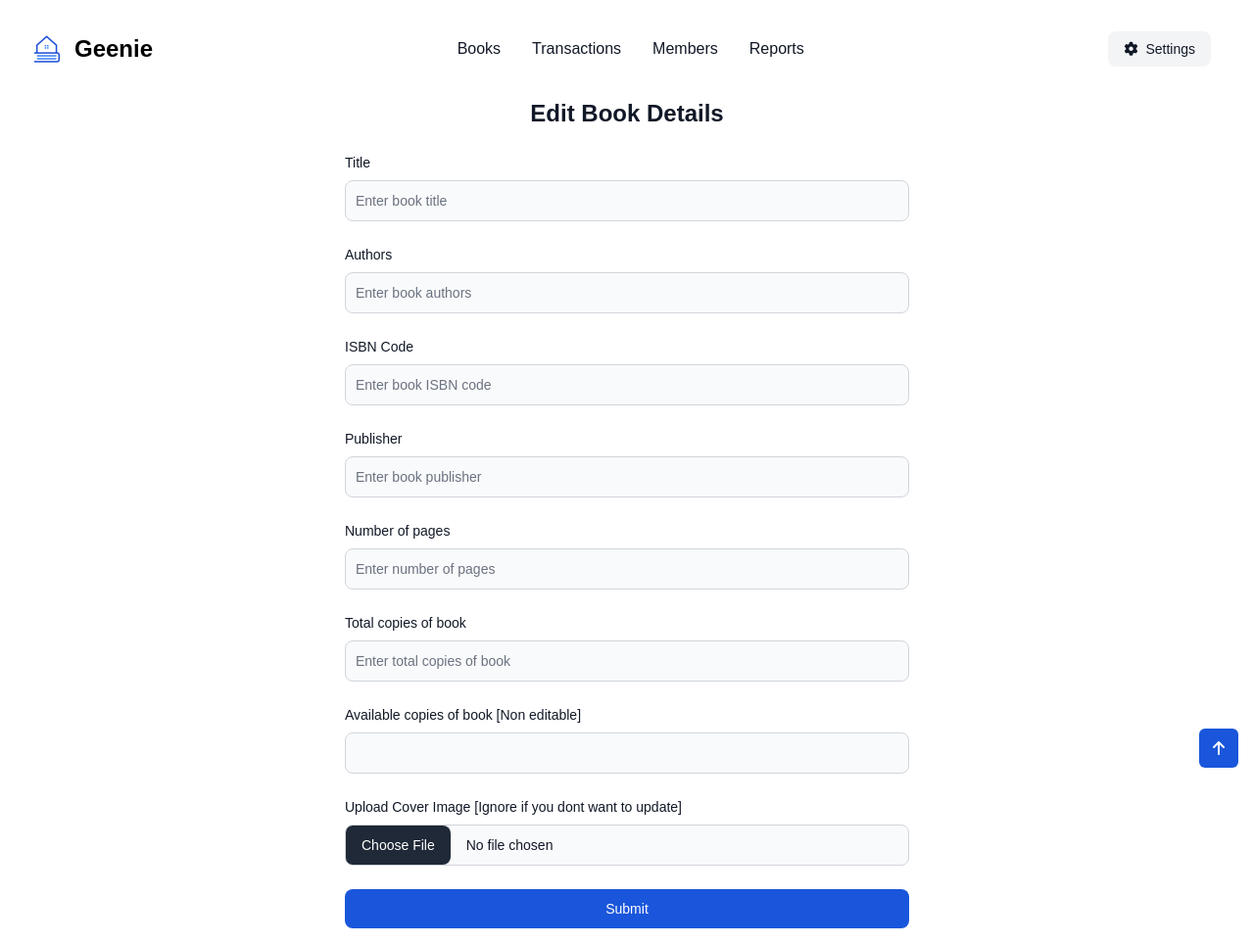
After one commit to tanmoysrt/geenie, a Flask app: template templates/books/edit.html in a window 1280 px wide. The commit adds this page. Shown: the whole page at 98% size. Run offline with Flask 3, Linux system fonts and the light colour scheme; the template is opened without the code that fills it, so the values that code supplies are empty; some libraries are stand-ins or nearby versions.

Commit message:
feat: books edit button added

```diff
--- a/routes/pages/members.py
+++ b/routes/pages/members.py
@@ -71,6 +71,7 @@ def update_member(id):
                 # update
                 db.session.commit()
                 flash("Member updated successfully", "success")
+                return redirect("/members/" + str(id) + "/edit")
         except IntegrityError:
             flash(f"Another member with ${email} already exists", "danger")
         except:
--- a/static/css/style.css
+++ b/static/css/style.css
@@ -1858,6 +1858,10 @@ input:checked + .toggle-bg {
   border-color: rgb(209 213 219 / var(--tw-border-opacity));
 }
 
+.border-transparent {
+  border-color: transparent;
+}
+
 .bg-blue-600 {
   --tw-bg-opacity: 1;
   background-color: rgb(28 100 242 / var(--tw-bg-opacity));
@@ -1914,6 +1918,11 @@ input:checked + .toggle-bg {
 .bg-red-700 {
   --tw-bg-opacity: 1;
   background-color: rgb(200 30 30 / var(--tw-bg-opacity));
+}
+
+.bg-blue-500 {
+  --tw-bg-opacity: 1;
+  background-color: rgb(63 131 248 / var(--tw-bg-opacity));
 }
 
 .bg-opacity-50 {
@@ -2270,6 +2279,11 @@ input::file-selector-button {
   background-color: rgb(155 28 28 / var(--tw-bg-opacity));
 }
 
+.hover\:bg-blue-600:hover {
+  --tw-bg-opacity: 1;
+  background-color: rgb(28 100 242 / var(--tw-bg-opacity));
+}
+
 .hover\:text-blue-500:hover {
   --tw-text-opacity: 1;
   color: rgb(63 131 248 / var(--tw-text-opacity));
@@ -2372,6 +2386,10 @@ input::file-selector-button {
   --tw-ring-color: rgb(248 180 180 / var(--tw-ring-opacity));
 }
 
+.focus\:ring-offset-2:focus {
+  --tw-ring-offset-width: 2px;
+}
+
 .focus-visible\:outline:focus-visible {
   outline-style: solid;
 }
--- a/templates/base.html
+++ b/templates/base.html
@@ -41,25 +41,13 @@
               <a href="/books" class="{% if request.path == '/books' %} nav-link-active {% else %} nav-link-inactive {% endif %}" aria-current="page">Books</a>
             </li>
             <li>
-              <a
-                href="/transactions"
-                class="{% if request.path == '/transactions' %} nav-link-active {% else %} nav-link-inactive {% endif %}"
-                >Transactions</a
-              >
+              <a href="/transactions" class="{% if request.path == '/transactions' %} nav-link-active {% else %} nav-link-inactive {% endif %}">Transactions</a>
             </li>
             <li>
-              <a
-                href="/members"
-                class="{% if request.path == '/members' %} nav-link-active {% else %} nav-link-inactive {% endif %}"
-                >Members</a
-              >
+              <a href="/members" class="{% if request.path == '/members' %} nav-link-active {% else %} nav-link-inactive {% endif %}">Members</a>
             </li>
             <li>
-              <a
-                href="/reports"
-                class="{% if request.path == '/reports' %} nav-link-active {% else %} nav-link-inactive {% endif %}"
-                >Reports</a
-              >
+              <a href="/reports" class="{% if request.path == '/reports' %} nav-link-active {% else %} nav-link-inactive {% endif %}">Reports</a>
             </li>
           </ul>
         </div>
@@ -69,6 +57,16 @@
     <!-- Content -->
     {% block content %}{% endblock %}
     <!-- END Content -->
+
+    <!-- Scroll to top button -->
+    <button
+      type="button"
+      class="fixed bottom-4 right-4 flex h-10 w-10 items-center justify-center rounded-md bg-blue-700 font-medium text-white hover:bg-blue-800 focus:outline-none focus:ring-1 focus:ring-blue-300 dark:bg-blue-700 dark:hover:bg-blue-700 dark:focus:ring-blue-800"
+      onclick="window.scrollTo({ top: 0, behavior: 'smooth' })"
+    >
+      <i class="fa-solid fa-arrow-up"></i>
+    </button>
+    <!-- END Scroll to top button -->
 
     <script src="https://code.jquery.com/jquery-3.7.1.min.js" integrity="sha256-/JqT3SQfawRcv/BIHPThkBvs0OEvtFFmqPF/lYI/Cxo=" crossorigin="anonymous"></script>
     <script src="https://cdnjs.cloudflare.com/ajax/libs/flowbite/1.8.1/flowbite.min.js"></script>
--- /dev/null
+++ b/templates/books/edit.html
@@ -0,0 +1,119 @@
+{% extends "base.html" %} {% block title %} Edit Book Details | {{ super() }} {% endblock %} {% block content %}
+<div class="flex justify-center p-4">
+  <form class="flex-grow-1 flex max-w-xl flex-auto flex-col" method="post" enctype="multipart/form-data">
+    <!-- Edit book Details -->
+    <div class="mb-6 text-center">
+      <h1 class="text-2xl font-bold text-gray-900 dark:text-white">Edit Book Details</h1>
+    </div>
+    <!-- Messages -->
+    {% include "partials/flash_messages.html" %}
+    <!-- Title -->
+    <div class="mb-6">
+      <label for="email" class="mb-2 block text-sm font-medium text-gray-900 dark:text-white">Title</label>
+      <input
+        type="text"
+        id="title"
+        name="title"
+        class="block w-full rounded-lg border border-gray-300 bg-gray-50 p-2.5 text-sm text-gray-900 focus:border-blue-500 focus:ring-blue-500 dark:border-gray-600 dark:bg-gray-700 dark:text-white dark:placeholder-gray-400 dark:focus:border-blue-500 dark:focus:ring-blue-500"
+        value="{{ book.title }}"
+        placeholder="Enter book title"
+        required
+      />
+    </div>
+    <!-- Authors -->
+    <div class="mb-6">
+      <label for="email" class="mb-2 block text-sm font-medium text-gray-900 dark:text-white">Authors</label>
+      <input
+        type="text"
+        id="authors"
+        name="authors"
+        class="block w-full rounded-lg border border-gray-300 bg-gray-50 p-2.5 text-sm text-gray-900 focus:border-blue-500 focus:ring-blue-500 dark:border-gray-600 dark:bg-gray-700 dark:text-white dark:placeholder-gray-400 dark:focus:border-blue-500 dark:focus:ring-blue-500"
+        value="{{ book.authors }}"
+        placeholder="Enter book authors"
+        required
+      />
+    </div>
+    <!-- ISBN Code -->
+    <div class="mb-6">
+      <label for="email" class="mb-2 block text-sm font-medium text-gray-900 dark:text-white">ISBN Code</label>
+      <input
+        type="text"
+        id="isbn_code"
+        name="isbn_code"
+        class="block w-full rounded-lg border border-gray-300 bg-gray-50 p-2.5 text-sm text-gray-900 focus:border-blue-500 focus:ring-blue-500 dark:border-gray-600 dark:bg-gray-700 dark:text-white dark:placeholder-gray-400 dark:focus:border-blue-500 dark:focus:ring-blue-500"
+        value="{{ book.isbn }}"
+        placeholder="Enter book ISBN code"
+        required
+      />
+    </div>
+    <!-- Publisher -->
+    <div class="mb-6">
+      <label for="email" class="mb-2 block text-sm font-medium text-gray-900 dark:text-white">Publisher</label>
+      <input
+        type="text"
+        id="publisher"
+        name="publisher"
+        class="block w-full rounded-lg border border-gray-300 bg-gray-50 p-2.5 text-sm text-gray-900 focus:border-blue-500 focus:ring-blue-500 dark:border-gray-600 dark:bg-gray-700 dark:text-white dark:placeholder-gray-400 dark:focus:border-blue-500 dark:focus:ring-blue-500"
+        value="{{ book.publisher }}"
+        placeholder="Enter book publisher"
+        required
+      />
+    </div>
+    <!-- Number of pages (num_pages) -->
+    <div class="mb-6">
+      <label for="email" class="mb-2 block text-sm font-medium text-gray-900 dark:text-white">Number of pages</label>
+      <input
+        type="number"
+        id="num_pages"
+        name="num_pages"
+        class="block w-full rounded-lg border border-gray-300 bg-gray-50 p-2.5 text-sm text-gray-900 focus:border-blue-500 focus:ring-blue-500 dark:border-gray-600 dark:bg-gray-700 dark:text-white dark:placeholder-gray-400 dark:focus:border-blue-500 dark:focus:ring-blue-500"
+        value="{{ book.num_pages }}"
+        placeholder="Enter number of pages"
+        required
+      />
+    </div>
+    <!-- Total copies of book -->
+    <div class="mb-6">
+      <label for="email" class="mb-2 block text-sm font-medium text-gray-900 dark:text-white">Total copies of book</label>
+      <input
+        type="number"
+        id="total_copies"
+        name="total_copies"
+        class="block w-full rounded-lg border border-gray-300 bg-gray-50 p-2.5 text-sm text-gray-900 focus:border-blue-500 focus:ring-blue-500 dark:border-gray-600 dark:bg-gray-700 dark:text-white dark:placeholder-gray-400 dark:focus:border-blue-500 dark:focus:ring-blue-500"
+        placeholder="Enter total copies of book"
+        value="{{ book.total_copies }}"
+        required
+      />
+    </div>
+    <!-- Available copies of book -->
+    <div class="mb-6">
+      <label for="email" class="mb-2 block text-sm font-medium text-gray-900 dark:text-white">Available copies of book [Non editable]</label>
+      <input
+        type="number"
+        id="available_copies"
+        class="block w-full rounded-lg border border-gray-300 bg-gray-50 p-2.5 text-sm text-gray-900 focus:border-blue-500 focus:ring-blue-500 dark:border-gray-600 dark:bg-gray-700 dark:text-white dark:placeholder-gray-400 dark:focus:border-blue-500 dark:focus:ring-blue-500"
+        value="{{ book.available_copies }}"
+        readonly
+      />
+    </div>
+    <!-- Upload Cover Image -->
+    <div class="mb-6">
+      <label for="email" class="mb-2 block text-sm font-medium text-gray-900 dark:text-white">Upload Cover Image [Ignore if you dont want to update]</label>
+      <input
+        type="file"
+        id="cover_image"
+        name="cover_image"
+        accept="image/*"
+        class="block w-full rounded-lg border border-gray-300 bg-gray-50 text-sm text-gray-900 outline-none focus:border-blue-500 focus:ring-blue-500 dark:border-gray-600 dark:bg-gray-700 dark:text-white dark:placeholder-gray-400 dark:focus:border-blue-500 dark:focus:ring-blue-500"
+      />
+    </div>
+
+    <button
+      type="submit"
+      class="min-w-full rounded-lg bg-blue-700 px-5 py-2.5 text-center text-sm font-medium text-white hover:bg-blue-800 focus:outline-none focus:ring-4 focus:ring-blue-300 dark:bg-blue-600 dark:hover:bg-blue-700 dark:focus:ring-blue-800 sm:w-auto"
+    >
+      Submit
+    </button>
+  </form>
+</div>
+{% endblock %}
```
Also changed, not shown: routes/pages/books.py (+57 -0 lines), templates/books/import.html (+0 -9 lines), templates/partials/books_details.html (+7 -0 lines).
